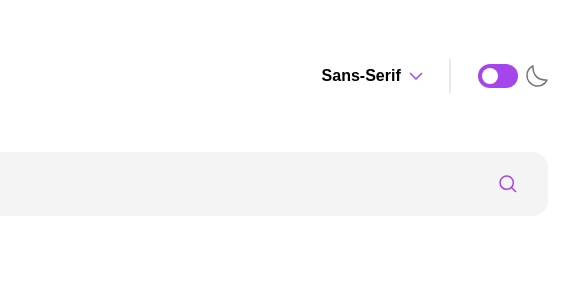
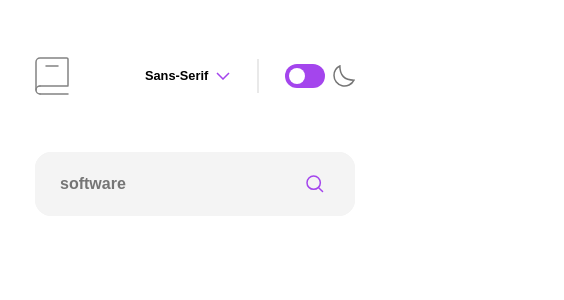
Before and after one commit to IzykGit/dictionary-web-app, a React (Vite) app: page / in a window 390 px wide. Shown: the top 300 px of the page, 564 px wide, since content can reach past the window. Built offline with nearby package versions, Linux system fonts and the light colour scheme.

Commit message:
finished styling

```diff
--- a/public/dark.css
+++ b/public/dark.css
@@ -66,7 +66,7 @@
 
     gap: 0.5rem;
 
-    font-size: 1rem;
+    font-size: clamp(0.8rem, 1vw, 2rem);
     font-weight: bold;
 
     cursor: pointer;
@@ -110,7 +110,7 @@
     cursor: pointer;
     transition: 0.2s;
 
-    font-size: 1.125rem;
+    font-size: clamp(0.8rem, 0.8vw, 2rem);
     font-weight: 700;
 }
 
@@ -161,6 +161,11 @@ main {
     box-sizing: border-box;
 }
 
+.input-error {
+    color: #FF5252;
+    font-size: clamp(0.8rem, 1vw, 2rem);
+}
+
 form {
     width: 100%;
     border-radius: 1rem;
@@ -174,7 +179,7 @@ form {
     background-color: #2d2d2d;
 }
 
-form > input {
+.form-input {
     height: 100%;
     width: 100%;
 
@@ -182,15 +187,33 @@ form > input {
     box-sizing: border-box;
 
     outline: none;
-    border: 1px solid #2d2d2d;
+    border: 1px solid #1F1F1F;
     border-radius: 1rem;
 
-    font-size: 1.25rem;
+    font-size: clamp(1rem, 1vw, 2rem);
     color: white;
     font-weight: 700;
 
-    background-color: #2d2d2d;
-}
+    background-color: #1F1F1F;
+  }
+
+  .form-input-error {
+    height: 100%;
+    width: 100%;
+
+    padding: 0rem 1.5rem;
+    box-sizing: border-box;
+
+    outline: none;
+    border: 1px solid #FF5252;
+    border-radius: 1rem;
+
+    font-size: clamp(0.8rem, 1vw, 2rem);
+    color: white;
+    font-weight: 700;
+
+    background-color: #1F1F1F;
+  }
 
 
 form > button  {
@@ -367,3 +390,87 @@ form > input:focus {
     line-height: 1rem;
     color: white;
 }
+
+
+
+
+
+
+
+
+.search-failure {
+    display: flex;
+    flex-direction: column;
+    align-items: center;
+    gap: 2.75rem;
+
+    text-align: center;
+    color: #2d2d2d;
+}
+
+.search-failure > h1 {
+    font-size: 5rem;
+    margin: 0;
+}
+
+.search-failure > h2 {
+    margin: 0;
+    font-size: 1.25rem;
+    color: white;
+}
+
+.search-failure > p {
+    margin: 0;
+    font-size: 1.125rem;
+    color: #757575;
+}
+
+
+
+
+
+
+@media screen and (max-width: 750px) {
+    .header {
+      width: 30rem;
+      padding: 0;
+    }
+
+    main {
+      width: 30rem;
+      padding: 0;
+
+    }
+  }
+
+
+  @media screen and (max-width: 500px) {
+    .header {
+      width: 20rem;
+    }
+
+    main {
+      width: 20rem;
+    }
+
+  }
+
+
+
+@media screen and (max-width: 350px) {
+    .header {
+      width: 15rem;
+    }
+
+
+    .selectors {
+        display: flex;
+        align-items: center;
+        gap: 0.75rem;
+    }
+
+    main {
+        width: 15rem;
+    }
+
+}
--- a/public/light.css
+++ b/public/light.css
@@ -65,7 +65,7 @@
 
   gap: 0.5rem;
 
-  font-size: 1rem;
+  font-size: clamp(0.8rem, 1vw, 2rem);
   font-weight: bold;
 
   cursor: pointer;
@@ -107,7 +107,7 @@
   cursor: pointer;
   transition: 0.2s;
 
-  font-size: 1.125rem;
+  font-size: clamp(0.8rem, 0.8vw, 2rem);
   font-weight: 700;
 }
 
@@ -155,10 +155,25 @@ main {
 
   display: flex;
   flex-direction: column;
+
   gap: 2.6875rem;
 
   padding: 0rem 1rem;
   box-sizing: border-box;
+}
+
+
+
+
+
+.form-container {
+  display: flex;
+  flex-direction: column;
+}
+
+.input-error {
+  color: #FF5252;
+  font-size: clamp(0.8rem, 1vw, 2rem);
 }
 
 form {
@@ -174,7 +189,7 @@ form {
   background-color: #f4f4f4;
 }
 
-form > input {
+.form-input {
   height: 100%;
   width: 100%;
 
@@ -185,7 +200,25 @@ form > input {
   border: 1px solid #f4f4f4;
   border-radius: 1rem;
 
-  font-size: 1.25rem;
+  font-size: clamp(1rem, 1vw, 2rem);
+  color: #2d2d2d;
+  font-weight: 700;
+
+  background-color: #f4f4f4;
+}
+
+.form-input-error {
+  height: 100%;
+  width: 100%;
+
+  padding: 0rem 1.5rem;
+  box-sizing: border-box;
+
+  outline: none;
+  border: 1px solid #FF5252;
+  border-radius: 1rem;
+
+  font-size: clamp(0.8rem, 1vw, 2rem);
   color: #2d2d2d;
   font-weight: 700;
 
@@ -249,7 +282,7 @@ form > input:focus {
 }
 
 .found-word > h1 {
-  font-size: 4rem;
+  font-size: clamp(2.5rem, 5vw, 4rem);
   color: #2d2d2d;
 }
 
@@ -367,3 +400,89 @@ form > input:focus {
   line-height: 1rem;
   color: #2d2d2d;
 }
+
+
+
+
+
+
+
+
+.search-failure {
+  display: flex;
+  flex-direction: column;
+  align-items: center;
+  gap: 2.75rem;
+
+  text-align: center;
+  color: #2d2d2d;
+}
+
+.search-failure > h1 {
+  font-size: 5rem;
+  margin: 0;
+}
+
+.search-failure > h2 {
+  margin: 0;
+  font-size: 1.25rem;
+}
+
+.search-failure > p {
+  margin: 0;
+  font-size: 1.125rem;
+  color: #757575;
+}
+
+
+
+
+
+
+
+
+
+@media screen and (max-width: 750px) {
+  .header {
+    width: 30rem;
+    padding: 0;
+  }
+
+  main {
+    width: 30rem;
+    padding: 0;
+
+  }
+}
+
+
+@media screen and (max-width: 500px) {
+  .header {
+    width: 20rem;
+  }
+
+  main {
+    width: 20rem;
+  }
+
+}
+
+
+
+@media screen and (max-width: 350px) {
+  .header {
+    width: 15rem;
+  }
+
+
+.selectors {
+  display: flex;
+  align-items: center;
+  gap: 0.75rem;
+}
+
+  main {
+    width: 15rem;
+  }
+
+}
--- a/src/App.jsx
+++ b/src/App.jsx
@@ -16,7 +16,8 @@ const App = () => {
     const [words, setWords] = useState([])
     const [wordQuery, setWordQuery] = useState("")
 
-
+    const [inputError, setInputError] = useState(false)
+    const [searchFail, setSearchFail] = useState(false)
 
 
     useEffect(() => {
@@ -28,13 +29,18 @@ const App = () => {
     const fetchWord = async (event) => {
         event.preventDefault()
 
+        if(wordQuery.length === 0) {
+            setInputError(true)
+            return;
+        }
+
         try {
             const response = await axios.get(`https://api.dictionaryapi.dev/api/v2/entries/en/${wordQuery}`)
             setWords(response.data)
         }
         catch (error) {
             console.log(error)
-
+            setSearchFail(true)
         }
     }
 
@@ -63,10 +69,16 @@ const App = () => {
             </div>
         </header>
         <main>
-            <form onSubmit={fetchWord}>
-                <input type="text" placeholder="software" aria-label="Search Query" onChange={e => setWordQuery(e.target.value)} />
-                <button type="sumit" aria-label="Search"></button>
-            </form>
+            <div className="form-container">
+                <form onSubmit={fetchWord}>
+                    <input className={inputError ? "form-input-error" : "form-input"} type="text"
+                    placeholder="software" aria-label="Search Query" onChange={e => { setWordQuery(e.target.value); setInputError(false) }} />
+                    <button type="sumit" aria-label="Search"></button>
+                </form>
+
+                {inputError && <p className="input-error">{`Whoops, can't be empty...`}</p>}
+            </div>
+
 
             {words && (
 
@@ -131,6 +143,16 @@ const App = () => {
                 ))
             )}
 
+            {searchFail && (
+                <section className="search-failure">
+                    <h1>&#128533;</h1>
+                    <h2>No Definitions Found</h2>
+
+                    <p>{`Sorry pal, we couldn't find definitions for the word you were looking for.
+                    You can try the search again at later time or head to the web instead.`}</p>
+                </section>
+            )}
+
         </main>
         </FontProvider>
         </>
--- a/src/index.css
+++ b/src/index.css
@@ -7,9 +7,12 @@
   text-rendering: optimizeLegibility;
   -webkit-font-smoothing: antialiased;
   -moz-osx-font-smoothing: grayscale;
+
+  padding: 0;
+  margin: 0;
 }
 
-body {
+html, body {
   margin: 0;
   padding: 0;
   min-height: 100vh;
```
